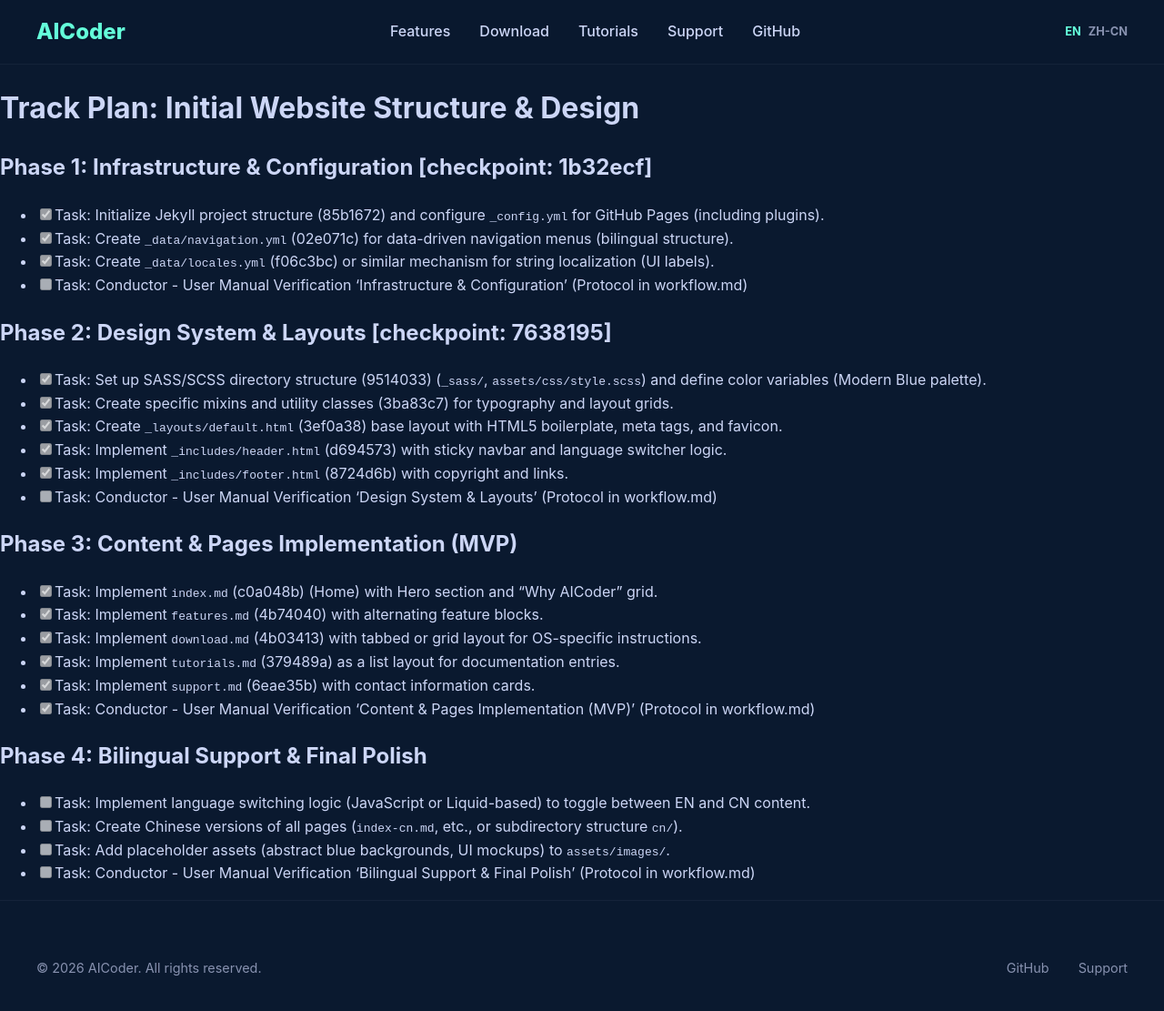
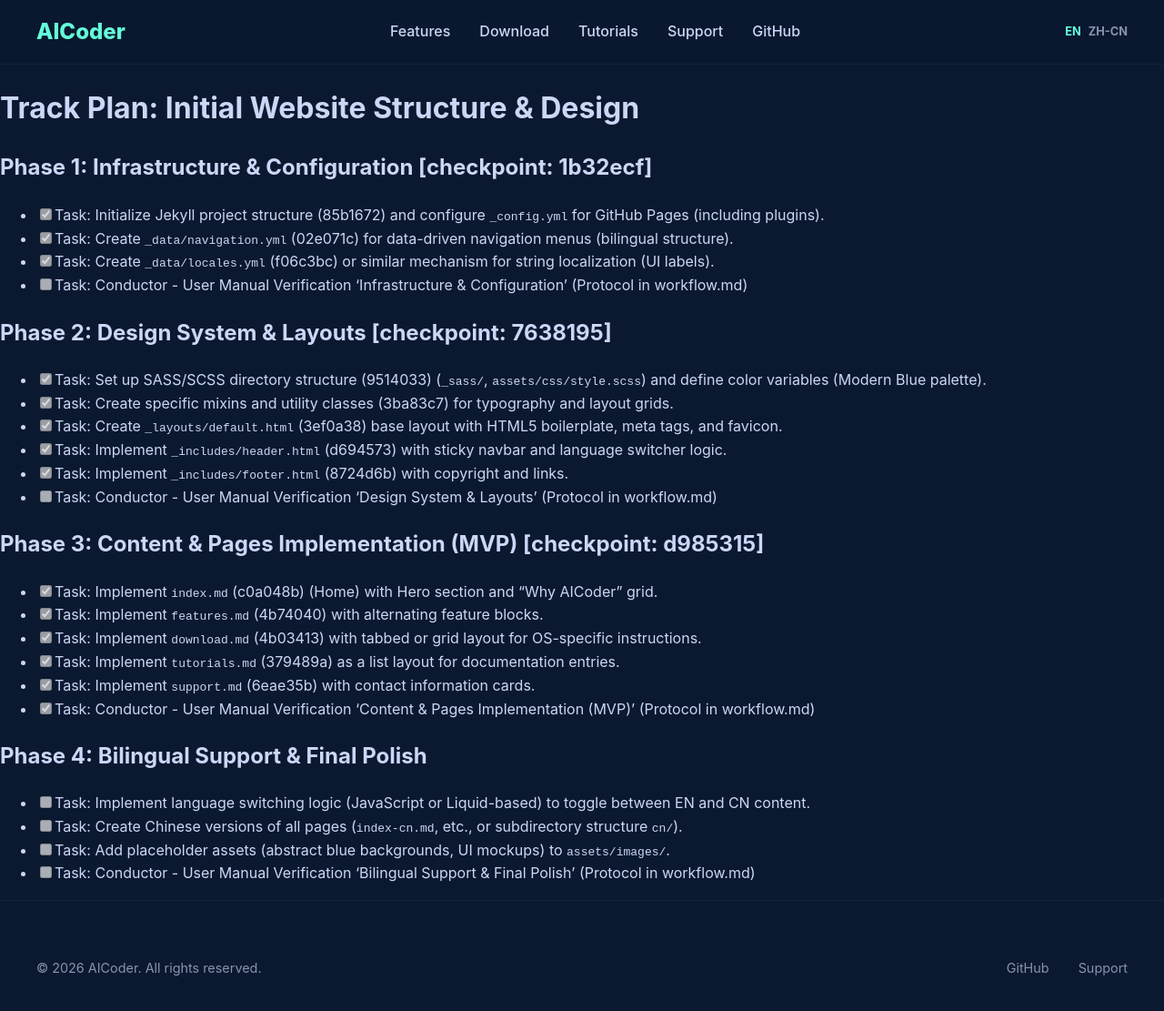
Before and after one commit to rapidaicoder/rapidaicoder.github.io, a Jekyll site: the page built from conductor/tracks/initial_setup_20260103/plan.md, in a window 1280 px wide and 1138 px high. Shown: the top 1111 px of the window at 91% size. Built offline with Jekyll 4.4.1, drawn with Linux system fonts in a browser that asks for light colours; our own code applies the rules of GitHub Pages for plain Markdown files; a script that is not in the unit is left out.

Commit message:
conductor(plan): Mark phase 'Content & Pages Implementation (MVP)' as complete

```diff
--- a/conductor/tracks/initial_setup_20260103/plan.md
+++ b/conductor/tracks/initial_setup_20260103/plan.md
@@ -14,7 +14,7 @@
 - [x] Task: Implement `_includes/footer.html` (8724d6b) with copyright and links.
 - [ ] Task: Conductor - User Manual Verification 'Design System & Layouts' (Protocol in workflow.md)
 
-## Phase 3: Content & Pages Implementation (MVP)
+## Phase 3: Content & Pages Implementation (MVP) [checkpoint: d985315]
 - [x] Task: Implement `index.md` (c0a048b) (Home) with Hero section and "Why AICoder" grid.
 - [x] Task: Implement `features.md` (4b74040) with alternating feature blocks.
 - [x] Task: Implement `download.md` (4b03413) with tabbed or grid layout for OS-specific instructions.
```
